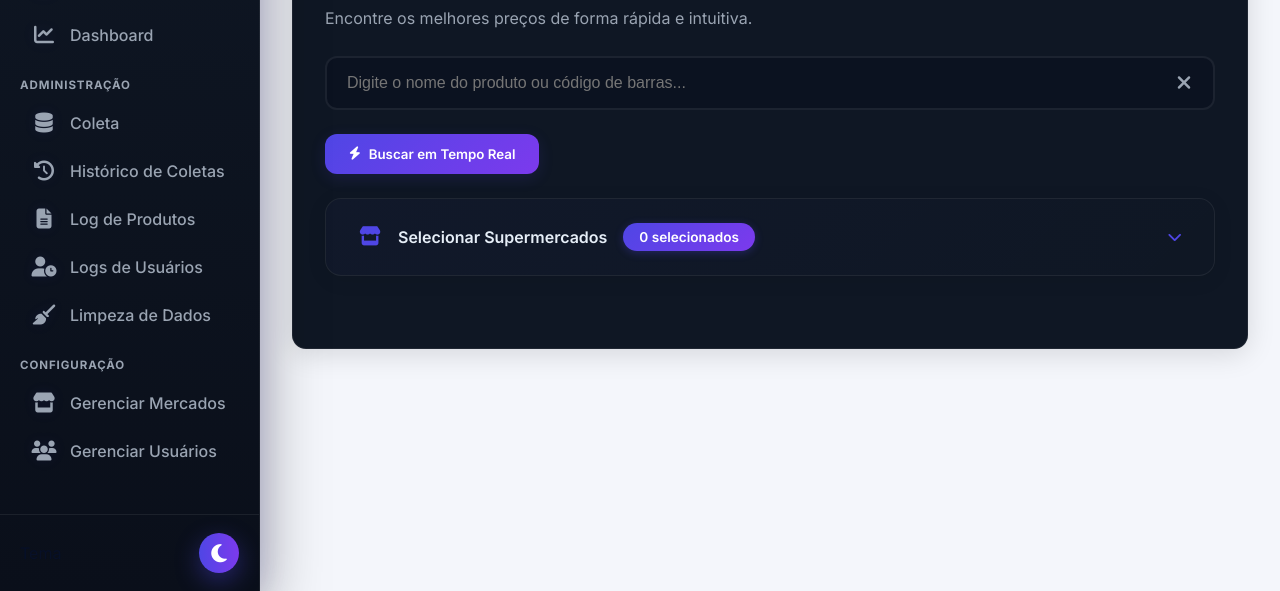
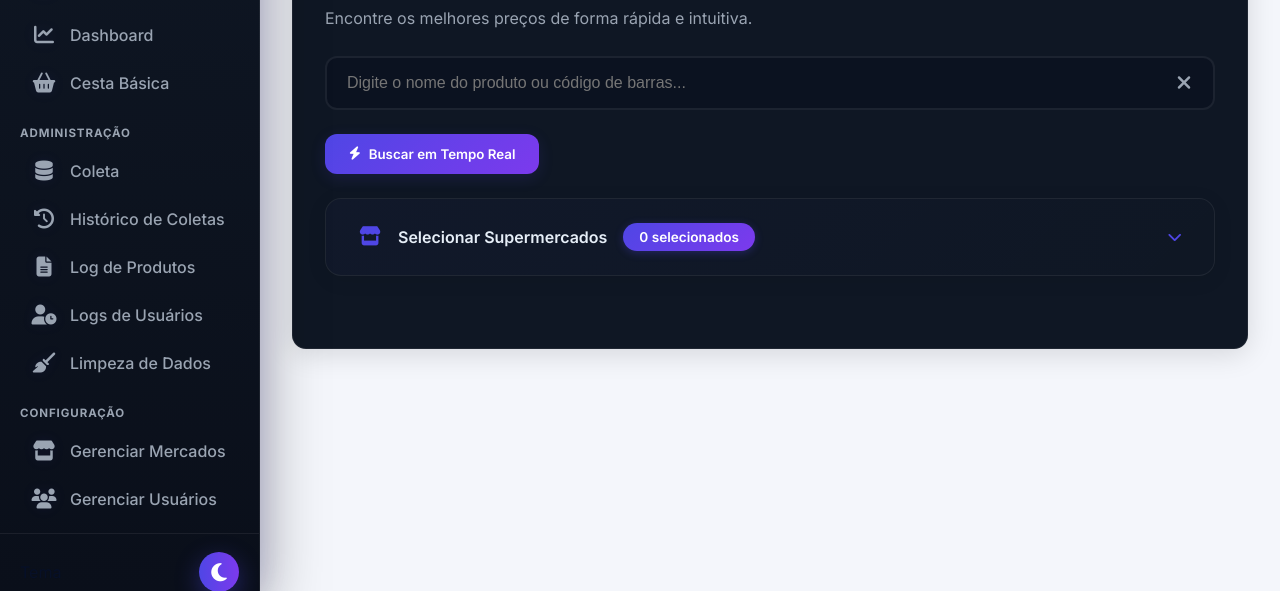
Before and after one commit to JeffiBR/Dados-Api2025, a plain HTML site: page web/search.html in a window 1280 px wide. Shown: the part 209-800 px from the top of the page. Drawn offline with nearby package versions, Linux system fonts and the light colour scheme; no server answers.

Commit message:
Update search.html

```diff
--- a/web/search.html
+++ b/web/search.html
@@ -28,6 +28,7 @@
                     <li><a href="/search.html" class="active"><i class="fas fa-search"></i> Busca</a></li>
                     <li data-permission="compare"><a href="/compare.html"><i class="fas fa-chart-bar"></i> Comparador</a></li>
                     <li data-permission="dashboard"><a href="/dashboard.html"><i class="fas fa-chart-line"></i> Dashboard</a></li>
+                    <li data-permission="cesta"><a href="/cesta.html"><i class="fas fa-shopping-basket"></i> Cesta Básica</a></li>
 
                     <li class="nav-header">ADMINISTRAÇÃO</li>
                     <li data-permission="coleta"><a href="/admin.html"><i class="fas fa-database"></i> Coleta</a></li>
```
